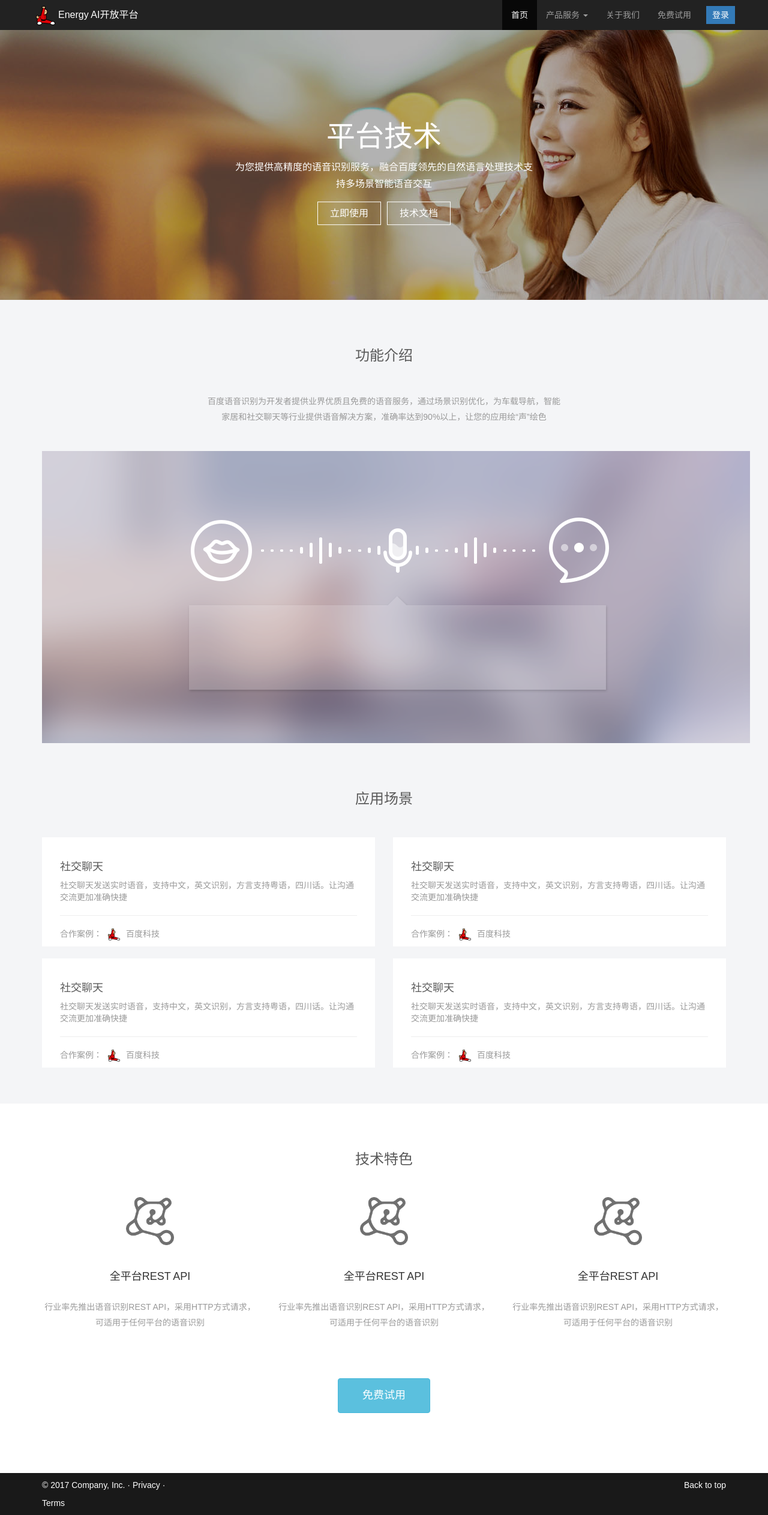
After one commit to deineryao/EnergyAI, a Node server app: page /scenes in a window 1280 px wide. The commit adds this page. Shown: the whole page at 60% size. Run offline with Node 20, Linux system fonts and the light colour scheme; some libraries are stand-ins or nearby versions.

Commit message:
scenes demo

```diff
--- a/app.js
+++ b/app.js
@@ -6,10 +6,12 @@ var cookieParser = require('cookie-parser');
 var bodyParser = require('body-parser');
 var lessMiddleware = require('less-middleware');
 
+//routes相关
 var index = require('./routes/index');
 var users = require('./routes/users');
 var demo = require('./routes/demo');
 var download = require('./routes/download');
+var scenes = require('./routes/scenes');
 
 var app = express();
 
@@ -30,7 +32,8 @@ app.use(express.static(path.join(__dirname, 'public')));
 app.use('/', index);
 app.use('/users', users);
 app.use('/demo', demo);
-app.use('/download', download)
+app.use('/download', download);
+app.use('/scenes', scenes);
 
 // catch 404 and forward to error handler
 app.use(function(req, res, next) {
--- a/less/css/carousel.less
+++ b/less/css/carousel.less
@@ -2,14 +2,6 @@
 -------------------------------------------------- */
 /* Padding below the footer and lighter body text */
 @import "default.less";
-
-
-body {
-  padding-bottom: 40px;
-  padding-top: 50px;
-  color: #5a5a5a;
-}
-
 
 /* CUSTOMIZE THE NAVBAR
 -------------------------------------------------- */
@@ -149,17 +141,146 @@ body {
 }
 
 
+//scenes page
+.scenesBox{
+  background: #f4f5f7;
+  .home-banner{
+    background: url('/images/banner.jpg') 50% 50% no-repeat;
+    background-size: cover;
+    .banner-content{
+      text-align: center;
+      height: 450px;
+      background: rgba(0,0,0,.3);
+      overflow: hidden;
+      position: relative;
+      box-sizing: border-box;
+      .ai-container{
+        position: absolute;
+        top: 50%;
+        left: 50%;
+        transform: translateX(-50%) translateY(-50%);
+        >h2{
+          font-weight: normal;
+          font-size: 48px;
+          color:#fff;
+        }
+        >p{
+          width:500px;
+          margin: 0 auto;
+          padding-bottom: 24px;
+          font-size:16px;
+          line-height: 28px;
+          color: #fff;
+        }
+        .btn-box{
+          font-size: 0;
+          >a{
+            font-size: 16px;
+            padding: 10px 20px;
+            color: #fff;
+            border: 1px solid #fff;
+            &:first-child{
+              margin-right: 10px;
+            }
+            &:hover{
+              text-decoration: none;
+              background: #fff;
+              color: #333;
+            }
+          }
+        }
+      }
+    }
+  }
+
+  .features-intro{
+    padding-bottom: 40px;
+    >h3{
+      text-align: center;
+      margin: 80px 0 50px;
+    }
+    >.intro{
+      width: 600px;
+      line-height: 26px;
+      padding-bottom: 44px;
+      margin: 0 auto;
+      font-size: 14px;
+      color: #999;
+      text-align: center;
+    }
+    .item{
+      padding: 30px 30px 10px;
+      margin-bottom: 20px;
+      background: #fff;
+      .intro{
+        color: #999;
+        font-size:14px;
+        margin:10px 0;
+      }
+      .hezuo{
+        color: #999;
+        img{
+          width: 20px;
+          margin: 0 10px;
+        }
+      }
+    }
+  }
+
+  .tech-section{
+    background: #fff;
+    overflow: hidden;
+    >h3{
+      text-align: center;
+      margin: 80px 0 50px;
+    }
+    .item{
+      .tech-icon{
+        background: url('/images/skill-2.png') no-repeat;
+        background-size: contain;
+        width: 80px;
+        height: 80px;
+        margin: 0 auto;
+      }
+      .tech-title{
+        padding: 40px 0 24px;
+        font-size: 18px;
+        color: #333;
+        text-align: center;
+      }
+      .tech-intro{
+        text-align: center;
+        color: #999;
+        font-size: 14px;
+        line-height: 26px;
+      }
+    }
+  }
+
+}
+
 /* RESPONSIVE CSS
 -------------------------------------------------- */
 
 @media (min-width: 768px) {
   .navbar-wrapper{
     .container{
-      width: 100%;
+      width: 1200px;
     }
     .navbar {
       padding-right: 0;
       padding-left: 0;
+    }
+    .login{
+      margin-left:10px;
+      a{
+        //border: 1px solid #41d6c3;
+        color: #fff;
+        display: inline-block;
+        padding: 5px 10px;
+        margin-top: 10px;
+        background: #337ab7;
+      }
     }
   }
   /* Bump up size of carousel content */
@@ -189,6 +310,10 @@ body {
       padding: 15px 40px;
       font-size: 18px;
     }
+    &.scenes-try{
+      background: #fff;
+      padding:80px 0 40px;
+    }
   }
 }
 
@@ -197,3 +322,22 @@ body {
     margin-top: 120px;
   }
 }
+
+@media (max-width: 768px) {
+  .navbar-wrapper{
+    .login{
+      a{
+        color:#41d6c3;
+        margin-left: 15px;
+      }
+    }
+  }
+
+  .scenesBox{
+    .home-banner{
+      .banner-content{
+        height: 200px;
+      }
+    }
+  }
+}
--- a/less/css/default.less
+++ b/less/css/default.less
@@ -1,3 +1,18 @@
+body {
+  padding-top: 50px;
+  color: #5a5a5a;
+  font-family: arial,tahoma,Hiragino Sans GB,Microsoft YaHei,sans-serif;
+}
+.footer {
+  padding: 10px 0;
+  background: rgba(1,1,1,.9);
+  p{
+    color:#fff;
+  }
+  a{
+    color:#fff;
+  }
+}
 .mb-40{
   margin-bottom: 60px;
 }
--- /dev/null
+++ b/routes/scenes.js
@@ -0,0 +1,9 @@
+var express = require('express');
+var router = express.Router();
+
+/* GET users listing. */
+router.get('/', function(req, res, next) {
+  res.render('scenes', {title: 'EnergyAI 开放平台'});
+});
+
+module.exports = router;
--- a/views/demo.pug
+++ b/views/demo.pug
@@ -5,7 +5,7 @@ block content
     .container
       h2 负荷预测
       p.mb-20 我们开始对副时代峻峰可视对讲菲利克斯大数据法律手段积分了看技术时代峻峰看了看时代峻峰了框架是时代峻峰了开始建档立卡，水电费洛杉矶发了看技术第六空间，时代峻峰可升降菲利克斯建档立卡，如下所示：
-      .panel.panel-info
+      .panel.panel-primary
         .panel-heading 第一步 选择参数
         .panel-body
           label.checkbox-inline.c-checkbox
@@ -20,7 +20,7 @@ block content
             input#inlineCheckbox30(type='checkbox', value='option3')
             span.fa.fa-check
             |  买了大电视
-      .panel.panel-info
+      .panel.panel-primary
         .panel-heading 第二步 选择算法
         .panel-body
           label.radio-inline.c-radio
@@ -35,7 +35,7 @@ block content
             input#inlineradio3(type='radio', name="i-radio", value='option3')
             span.fa.fa-circle
             |  线性回归
-      .panel.panel-info
+      .panel.panel-primary
         .panel-heading 第三步 选择或上传数据样例
         .panel-body
           .panel-heading 选择系统数据样例
--- a/views/layouts/footer.pug
+++ b/views/layouts/footer.pug
@@ -1,9 +1,10 @@
-.container
-  footer
-    p.pull-right
-      a(href='#') Back to top
-    p
-      | © 2017 Company, Inc. ·
-      a(href='#') Privacy
-      |  ·
-    a(href='#') Terms
+.footer
+  .container
+    footer
+      p.pull-right
+        a(href='#') Back to top
+      p
+        | © 2017 Company, Inc. ·
+        a(href='#') Privacy
+        |  ·
+      a(href='#') Terms
--- a/views/layouts/header.pug
+++ b/views/layouts/header.pug
@@ -21,8 +21,13 @@
                   span.caret
               ul.dropdown-menu(role='menu')
                 li
-                  a(href='#') 平台技术
+                  a(href='/scenes') 平台技术
                 li
-                  a(href='#') 场景技术
+                  a(href='/scenes') 场景技术
             li
               a(href="#contact") 关于我们
+            li
+              a(href="/demo") 免费试用
+            li
+              .login
+                a(href="/login") 登录
--- /dev/null
+++ b/views/scenes.pug
@@ -0,0 +1,80 @@
+extends ./layouts/default.pug
+
+block content
+  .scenesBox
+    .home-banner
+      .banner-content
+        .ai-container
+          h2 平台技术
+          p 为您提供高精度的语音识别服务，融合百度领先的自然语言处理技术支持多场景智能语音交互
+          .btn-box
+            a(href="#") 立即使用
+            a(href="#") 技术文档
+    .container.features-intro
+      h3 功能介绍
+      p.intro 百度语音识别为开发者提供业界优质且免费的语音服务，通过场景识别优化，为车载导航，智能家居和社交聊天等行业提供语音解决方案，准确率达到90%以上，让您的应用绘“声”绘色
+      .intro-img
+        img(src=('/images/introduce.png'))
+      h3 应用场景
+      .row
+        .col-md-6
+          .item
+            h4 社交聊天
+            p.intro 社交聊天发送实时语音，支持中文，英文识别，方言支持粤语，四川话。让沟通交流更加准确快捷
+            hr
+            .hezuo
+              span 合作案例：
+              span
+                img(src='/images/kungfu.png')
+                span 百度科技
+        .col-md-6
+          .item
+            h4 社交聊天
+            p.intro 社交聊天发送实时语音，支持中文，英文识别，方言支持粤语，四川话。让沟通交流更加准确快捷
+            hr
+            .hezuo
+              span 合作案例：
+              span
+                img(src='/images/kungfu.png')
+                span 百度科技
+        .col-md-6
+          .item
+            h4 社交聊天
+            p.intro 社交聊天发送实时语音，支持中文，英文识别，方言支持粤语，四川话。让沟通交流更加准确快捷
+            hr
+            .hezuo
+              span 合作案例：
+              span
+                img(src='/images/kungfu.png')
+                span 百度科技
+        .col-md-6
+          .item
+            h4 社交聊天
+            p.intro 社交聊天发送实时语音，支持中文，英文识别，方言支持粤语，四川话。让沟通交流更加准确快捷
+            hr
+            .hezuo
+              span 合作案例：
+              span
+                img(src='/images/kungfu.png')
+                span 百度科技
+    .tech-section
+      h3 技术特色
+      .container
+        .row
+          .col-md-4
+            .item
+              .tech-icon
+              .tech-title 全平台REST API
+              .tech-intro 行业率先推出语音识别REST API，采用HTTP方式请求，可适用于任何平台的语音识别
+          .col-md-4
+            .item
+              .tech-icon
+              .tech-title 全平台REST API
+              .tech-intro 行业率先推出语音识别REST API，采用HTTP方式请求，可适用于任何平台的语音识别
+          .col-md-4
+            .item
+              .tech-icon
+              .tech-title 全平台REST API
+              .tech-intro 行业率先推出语音识别REST API，采用HTTP方式请求，可适用于任何平台的语音识别
+    .try.scenes-try
+      a.btn.btn-info.tryuse(href='/demo') 免费试用
```
Also changed, not shown: views/index.pug (+7 -7 lines), public/css/carousel.css, public/images/banner.jpg (added), public/images/introduce.png (added).
